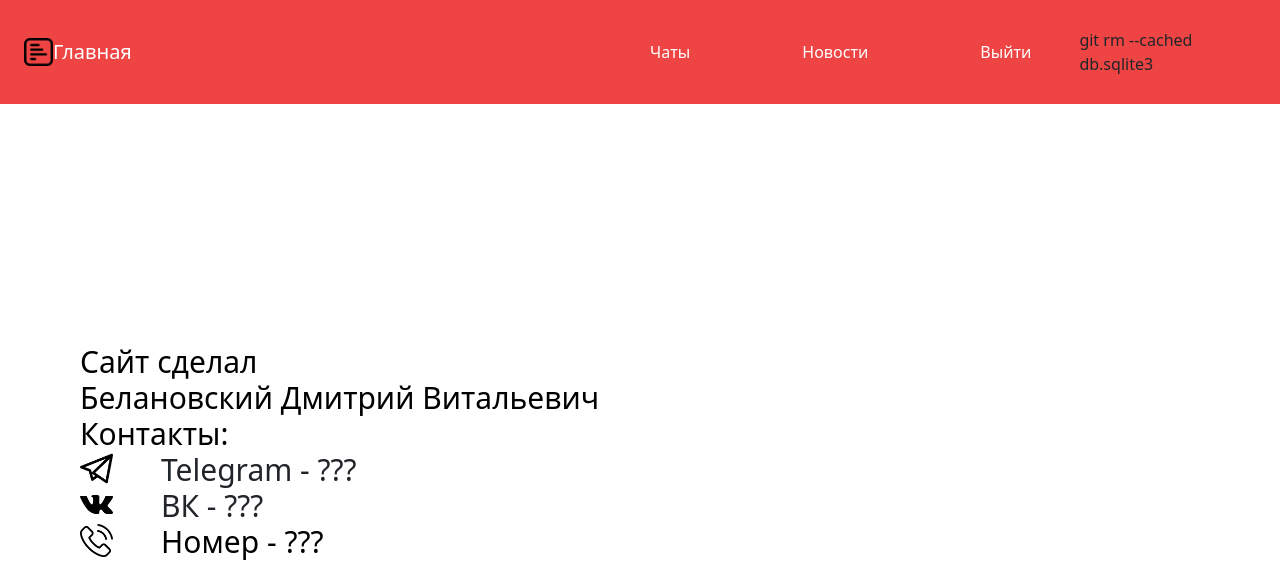
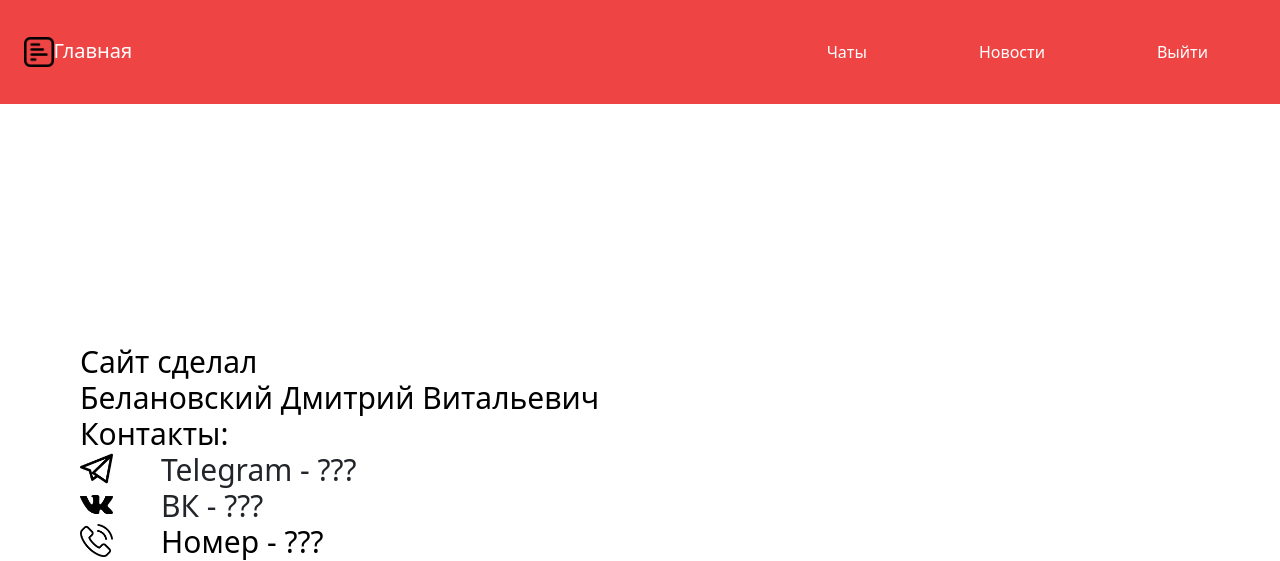
Before and after one commit to dbelanovskiy/djangochat, a Django app: page / in a window 1280 px wide. Shown: the top 561 px of the page. Run offline with Django 4.2, Linux system fonts and the light colour scheme; the visitor is signed in with stand-in values (Sample User, id 1); some libraries are stand-ins or nearby versions.

Commit message:
Update files

```diff
--- a/core/templates/core/base.html
+++ b/core/templates/core/base.html
@@ -30,7 +30,7 @@
                     <form action="/logout/" method="post" class="inline">
     {% csrf_token %}
     <button type="submit" class="px-5 py-3 rounded-xl text-white bg-red hover:bg-red-400">Выйти</button>
-</form>git rm --cached db.sqlite3
+</form>
 
 
                 {% else %}
```
